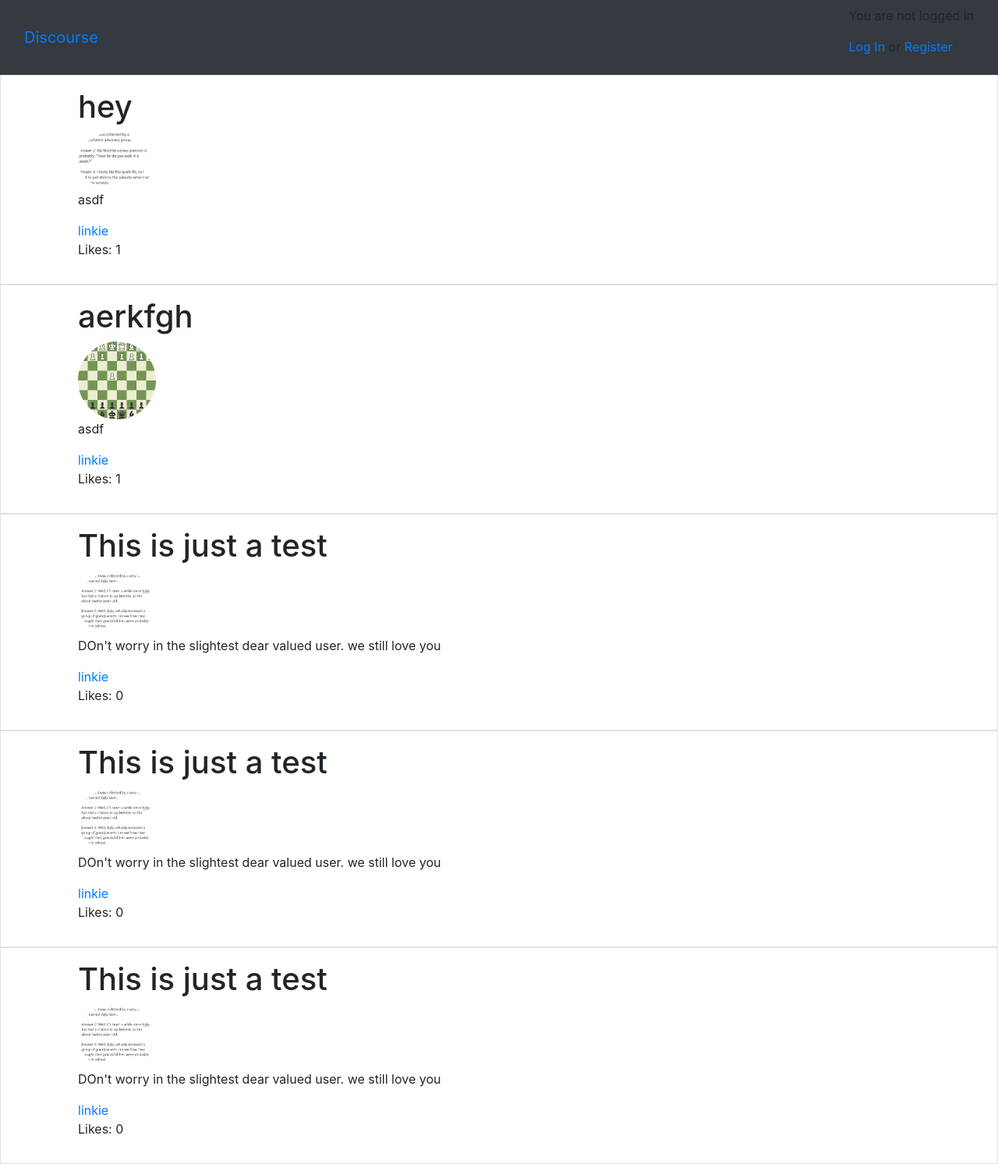
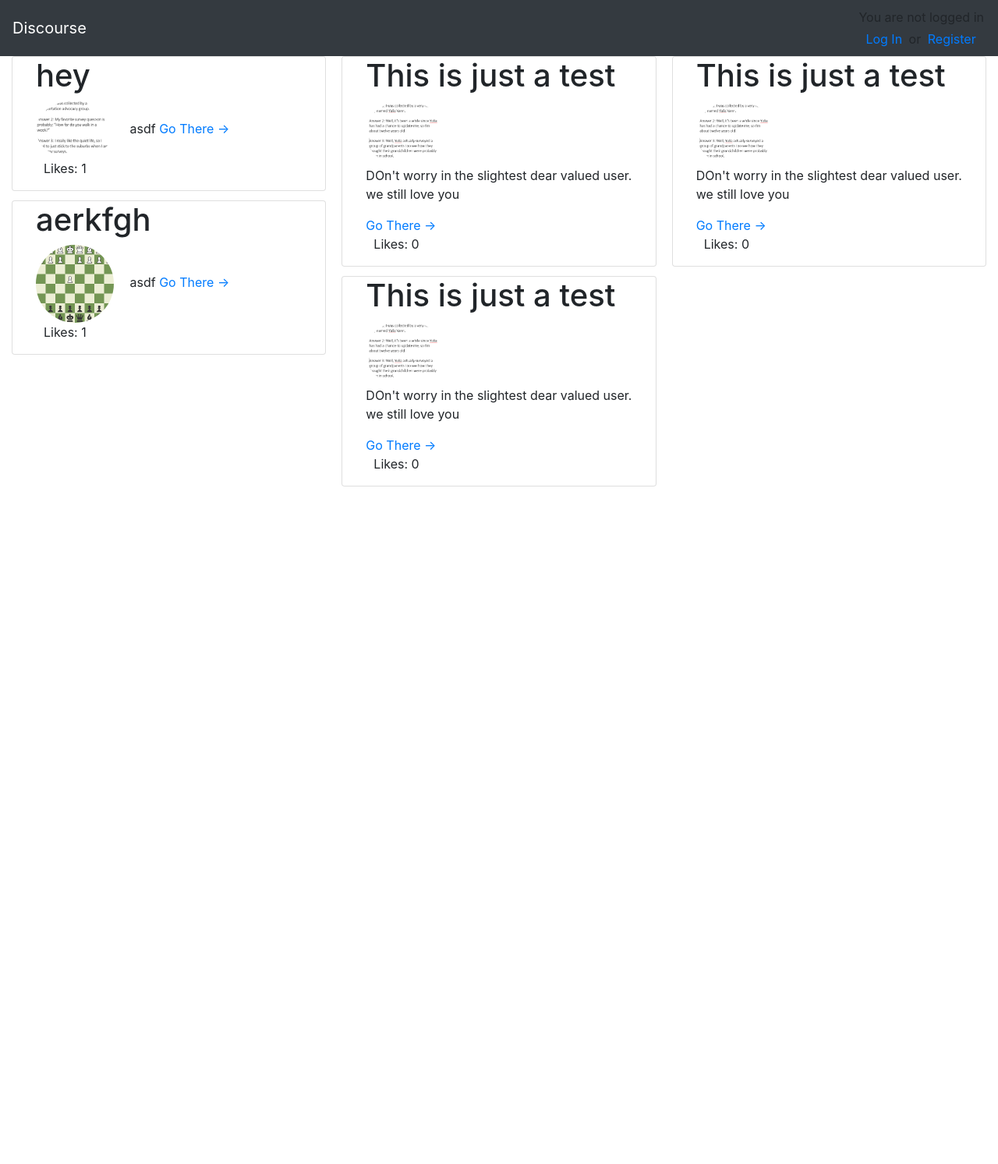
Before and after one commit to DaxtonGute/My-Django-Project, a Django app: page / in a window 1280 px wide. Shown: the whole page at 78% size. After the commit the page ends 624 px from the top, so only its background shows below. Run offline with Django 3.2, Linux system fonts and the light colour scheme; data comes from the database, SQL or seed files in the repository; both versions use the stored data as it was after the commit; some libraries are stand-ins or nearby versions.

Commit message:
front page got a face lift

```diff
--- a/mysite/social_app/forms.py
+++ b/mysite/social_app/forms.py
@@ -32,3 +32,6 @@ class DeleteMessage(forms.Form):
 
 class StarGroupConvo(forms.Form):
      star = forms.CharField(required = False)
+
+class FilterBy(forms.Form):
+     star = forms.CharField(required = False)
--- a/mysite/social_app/templates/social_app/HomePage.html
+++ b/mysite/social_app/templates/social_app/HomePage.html
@@ -16,57 +16,58 @@
 
   </head>
   <body bgcolor="#111144">
-    <nav class="navbar navbar-inverse sticky-top bg-dark">
-      <div class="container-fluid">
+    <nav class="navbar navbar-expand-sm bg-dark navbar-dark">
       <div class="navbar-header">
         <a class="navbar-brand" href="#">Discourse</a>
       </div>
-        <ul class="nav navbar-nav">
-          <li class="nav-item"><a href="../../"></a>
-            {% if user.is_authenticated %}
-              Hi {{ user.username }}!
-              <p><a href="{% url 'social_app:logout' %}?next={{request.path}}">Log Out</a></p>
-            {% else %}
-              <p>You are not logged in</p>
-              <p><span>
-                <a href="{% url 'social_app:login' %}?next={{request.path}}">Log In</a>
-                or
-                <a href="{% url 'social_app:registration' %}?next={{request.path}}">Register</a>
-              </span></p>
-            {% endif %}
-          </li>
+      <ul class="navbar-nav justify-content-end ml-auto">
         {% if hasFavorites %}
-            <li class="nav-item">
-              <a href="#" class="dropdown-toggle" data-toggle="dropdown" role="button" aria-haspopup="true" aria-expanded="false"> <span class="nav-label">Favorites</span><span class="caret"></span></a>
-                <ul class="dropdown-menu">
+        <!-- Dropdown -->
+          <li class="nav-item dropdown">
+            <a class="nav-link dropdown-toggle" href="#" id="navbardrop" data-toggle="dropdown">
+              Favorites
+            </a>
+            <div class="dropdown-menu">
               {% for liked in favorites %}
-                    <li><a href="./messages/{{liked.post.GroupId}}">{{liked.post.Group_Name}}</a></li>
+                <a class="dropdown-item" href="./messages/{{liked.post.GroupId}}">{{liked.post.Group_Name}}</a>
               {% endfor %}
-                </ul>
+            </div>
           </li>
         {% endif %}
         <!-- add a personalized page -->
       </ul>
+      <div>
+        {% if user.is_authenticated %}
+          <p style="padding: 1px; margin: 1px"> Hi {{ user.username }}! </p>
+          <a class="nav-link" href="{% url 'social_app:logout' %}?next={{request.path}}" style="padding: 1px; margin: 1px; padding-left: 8px">Log Out</a>
+        {% else %}
+          <p style="padding: 1px; margin: 1px"> You are not logged in </p>
+          <span>
+            <a class="nav-link" href="{% url 'social_app:login' %}?next={{request.path}}" style="display:inline-block; padding: 1px; margin: 1px; padding-left: 10px">Log In</a>
+            <p style="display:inline-block; padding: 1px; margin: 1px"> or </p>
+            <a class="nav-link" href="{% url 'social_app:registration' %}?next={{request.path}}" style="display:inline-block; padding: 1px; margin: 1px">Register</a>
+          </span>
+        {% endif %}
       </div>
     </nav>
 
-
+    <div class="container-fluid bcontent">
+      <div class="card-columns">
         {% for groupConvo in ConvoPreview %}
-
-      <div class="media border p-3">
+          <div class="card">
             <div class="container">
               <div class="col-sm">
                 <h1>{{groupConvo.Group_Name}}</h1>
-            <img src="{{groupConvo.Thumbnail.url}}" class="mr-3 mt-7 rounded-circle" style="width:100px;"/>
-            <p> {{groupConvo.Description}} </p>
-            <a href="./messages/{{groupConvo.GroupId}}"> linkie </a>
+                <img src="{{groupConvo.Thumbnail.url}}" href="./messages/{{groupConvo.GroupId}}" class="mr-3 mt-7 rounded-circle" style="width:100px;"/>
+                <p style="display:inline-block;"> {{groupConvo.Description}} </p>
+                <a href="./messages/{{groupConvo.GroupId}}"> Go There -> </a>
               </div>
               <div class="col-sm">
               </div>
 
               <div class="col-sm">
-            <p> Likes: {{groupConvo.view_count}} </p>
-            <form method="POST">
+                <p style="display:inline-block; padding-left: 10px;"> Likes: {{groupConvo.view_count}} </p>
+                <form method="POST" style="display:inline-block;">
                   {% csrf_token %}
                   {{starForm.as_p}}
                   <input type="hidden" name="star" value="{{groupConvo.GroupId}}">
@@ -85,10 +86,11 @@
                   {% endfor %}
                 </form>
               </div>
-
             </div>
           </div>
         {% endfor %}
+      </div>
+    </div>
 
     {% if user.is_authenticated %}
       <form enctype="multipart/form-data" method="POST">
--- a/mysite/social_app/views.py
+++ b/mysite/social_app/views.py
@@ -3,6 +3,7 @@ from django.http import HttpResponse
 from django.views.generic import TemplateView
 from django.shortcuts import redirect
 from django.contrib.auth import authenticate, login
+from django.contrib.auth.models import User
 
 from .models import ConvoPreview, UserMessage, Post_Likes
 from .forms import NewPostForm, NewConvoForm, SignUpForm, DeleteMessage, StarGroupConvo
@@ -62,7 +63,6 @@ class HomePage(TemplateView):
             Thumbnail = convoForm.cleaned_data['Thumbnail']
             GroupId = ConvoPreview.objects.count()
             # args = {'Message': Message, 'Date': Date, 'Author': Author, 'Convo': Convo}
-            print(Thumbnail)
             NewConvo = ConvoPreview.objects.create(Group_Name = Title, Thumbnail = Thumbnail, Description = Description, GroupId = GroupId)
         convoForm = NewConvoForm()
 
@@ -221,7 +221,6 @@ class registration(TemplateView):
             user = authenticate(username=username,
                                  email=email,
                                  password=password)
-            User.objects.create(user = user)
             login(request, user)
             return redirect('../')
         else:
```
Also changed, not shown: mysite/db.sqlite3, mysite/media/colored_clock.png (added), mysite/media/uncolored_clock.png (added), mysite/media/uploads/Contestant_3.PNG (added), mysite/media/uploads/Contestant_3_7HSm7hT.PNG (added), mysite/media/uploads/Contestant_3_xdRXVs2.PNG (added). Lines whose indentation alone changed are shown as unchanged.
